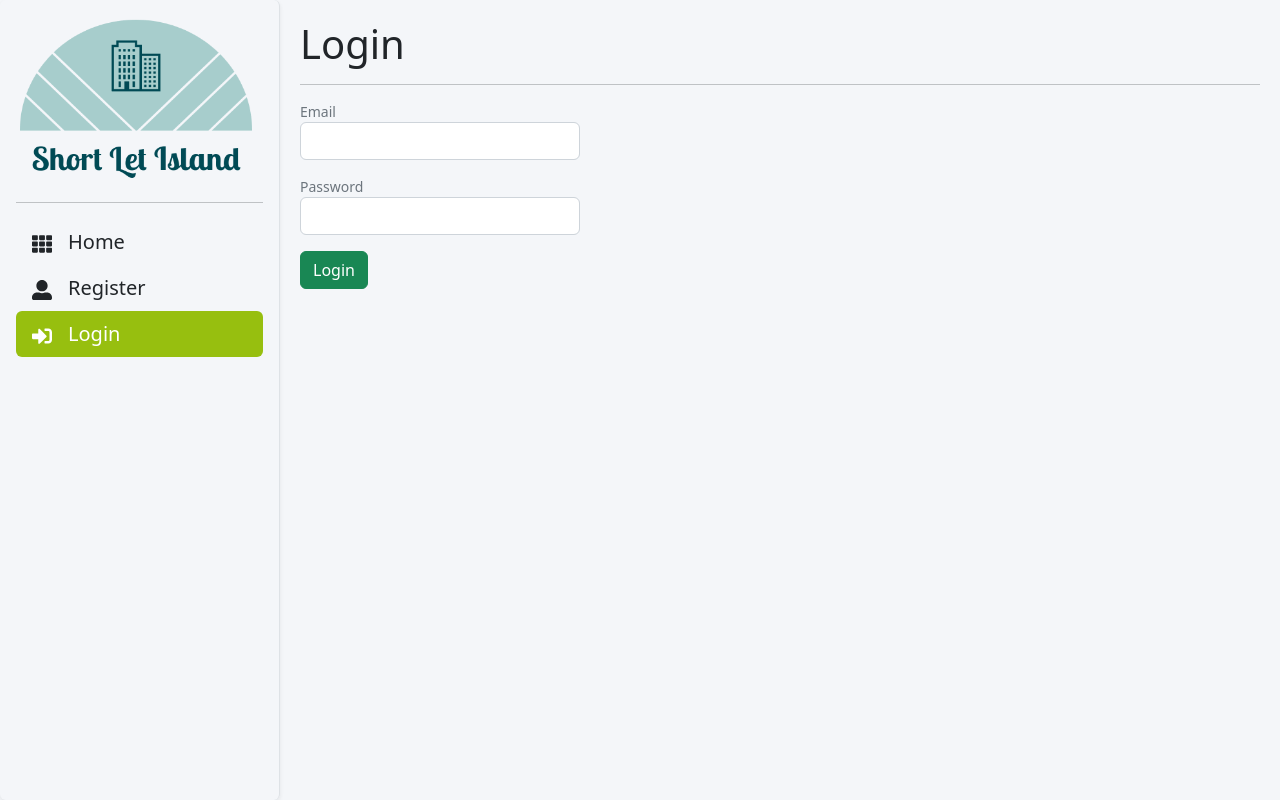
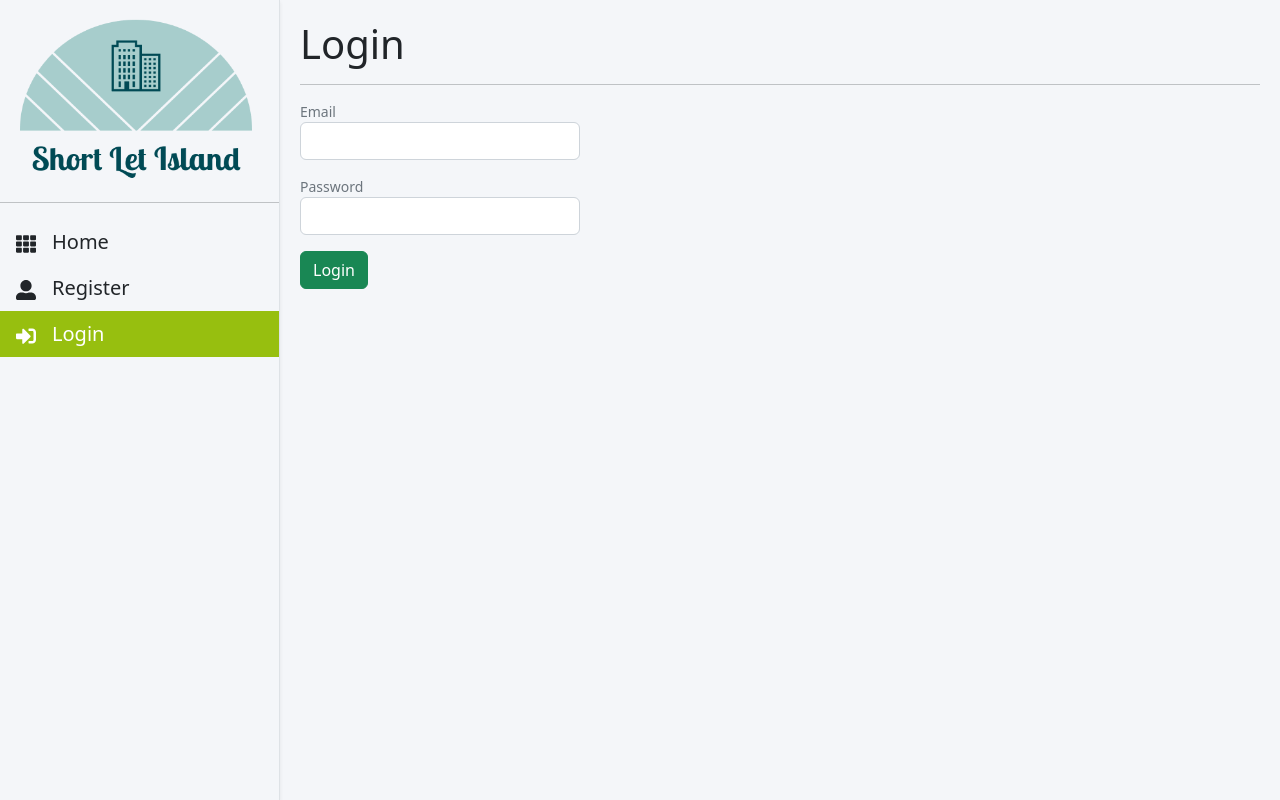
Before and after one commit to ichala/short-let-frontend, a React (Create React App) app: page /login in a window 1280 px wide. Built offline with nearby package versions, Linux system fonts and the light colour scheme.

Commit message:
Improve the sidebar design

```diff
--- a/src/components/SideBar.jsx
+++ b/src/components/SideBar.jsx
@@ -2,7 +2,7 @@ import { useDispatch, useSelector } from 'react-redux';
 import { NavLink } from 'react-router-dom';
 import menuItem from '../config/sidebar';
 import { Logout } from '../redux/slices/auth';
-import Styles from './sidebar.module.css';
+import './sidebar.css';
 
 const Sidebar = () => {
   const user = useSelector((state) => state.user);
@@ -14,15 +14,15 @@ const Sidebar = () => {
           <ul className="nav nav-pills flex-column mb-auto">
 
             {menuItem.map((item, index) => (
-              <li key={index} className={`${((user && !item.protected) || ((!(user?.role === 'admin') && item.admin)) || (!user && item.protected)) && !(item.name === 'Home') && 'd-none'} nav-item  text-dark text-decoration-none`}>
+              <li key={index} className={`${((user && !item.protected) || ((!(user?.role === 'admin') && item.admin)) || (!user && item.protected)) && !(item.name === 'Home') && 'd-none'} nav-item text-dark text-decoration-none`}>
                 <NavLink
                   to={item.path}
                   className="nav-link text-decoration-none text-dark d-flex gap-3"
                   end={item.end}
                 >
-                  <div className={Styles.icon}>{item.icon}</div>
+                  <div className="icon">{item.icon}</div>
                   <div
-                    className={Styles.link_text}
+                    className="link_text"
                   >
                     {item.name}
                   </div>
@@ -40,9 +40,9 @@ const Sidebar = () => {
         </div>
       </nav>
 
-      <div className="d-flex border-end flex-column flex-shrink-0 p-3 d-md-block d-none shadow-sm  rounded sidebar" style={{ width: '280px' }}>
-        <a href="sqs" className="d-flex align-items-center mb-3 mb-md-0 me-md-auto text-white text-decoration-none">
-          <img src="/images/logo.png" className={Styles.logo} alt="logo" />
+      <div className="d-flex border-end flex-column flex-shrink-0 pt-3 d-md-block d-none shadow-sm sidebar" style={{ width: '280px' }}>
+        <a href="sqs" className="d-flex align-items-center mb-3 ps-3 mb-md-0 me-md-auto text-white text-decoration-none">
+          <img src="/images/logo.png" className="logo" alt="logo" />
         </a>
         <hr />
         <ul className="nav nav-pills flex-column mb-auto">
@@ -54,9 +54,9 @@ const Sidebar = () => {
                 className="nav-link text-decoration-none text-dark d-flex gap-3"
                 end={item.end}
               >
-                <div className={Styles.icon}>{item.icon}</div>
+                <div className="icon">{item.icon}</div>
                 <div
-                  className={Styles.link_text}
+                  className="link_text"
                 >
                   {item.name}
                 </div>
--- a/src/components/sidebar.module.css
+++ b/src/components/sidebar.css
@@ -7,3 +7,7 @@
   width: 240px;
   height: 170px;
 }
+
+.nav-pills .nav-link {
+  border-radius: 0 !important;
+}
```
